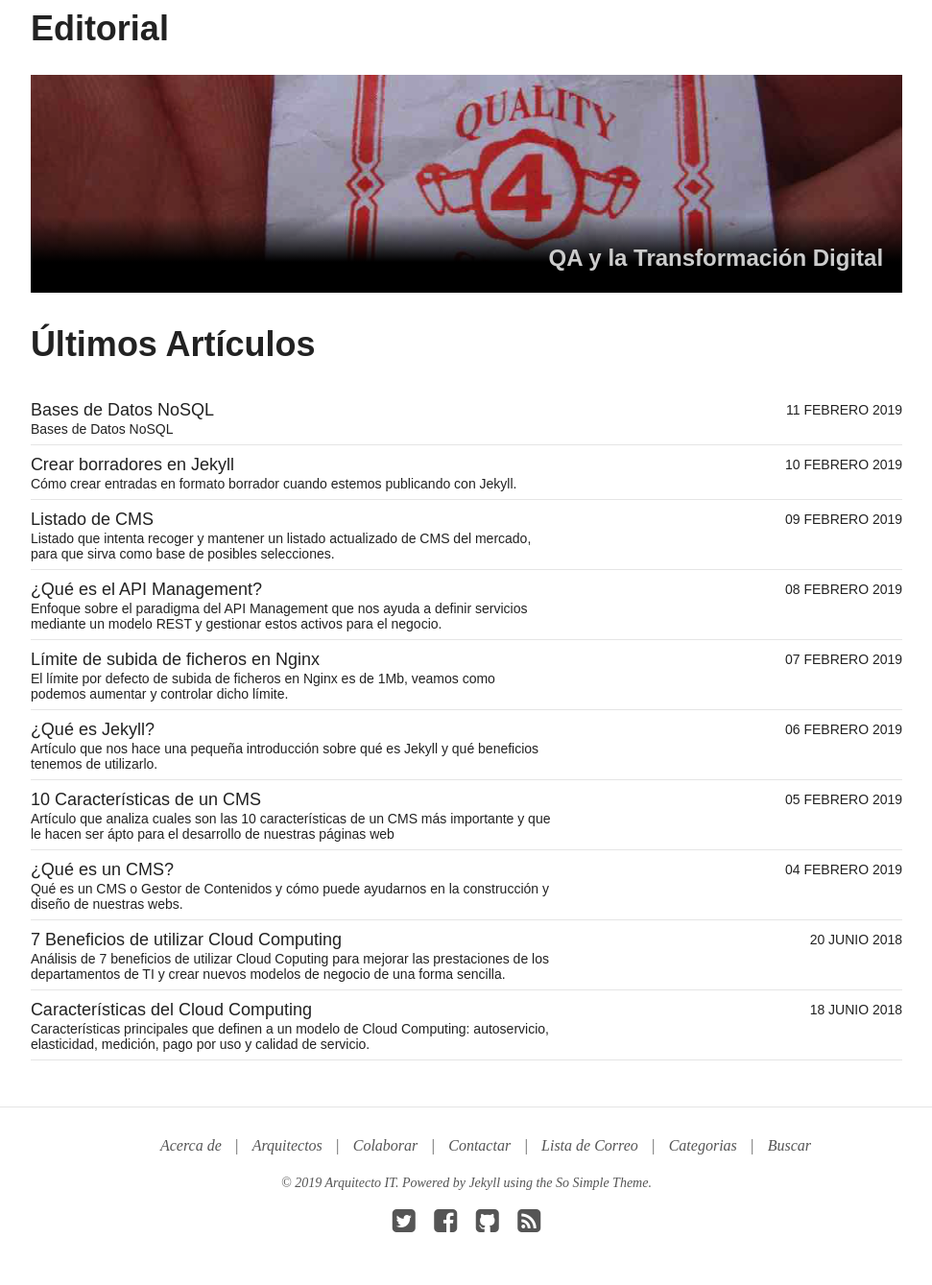
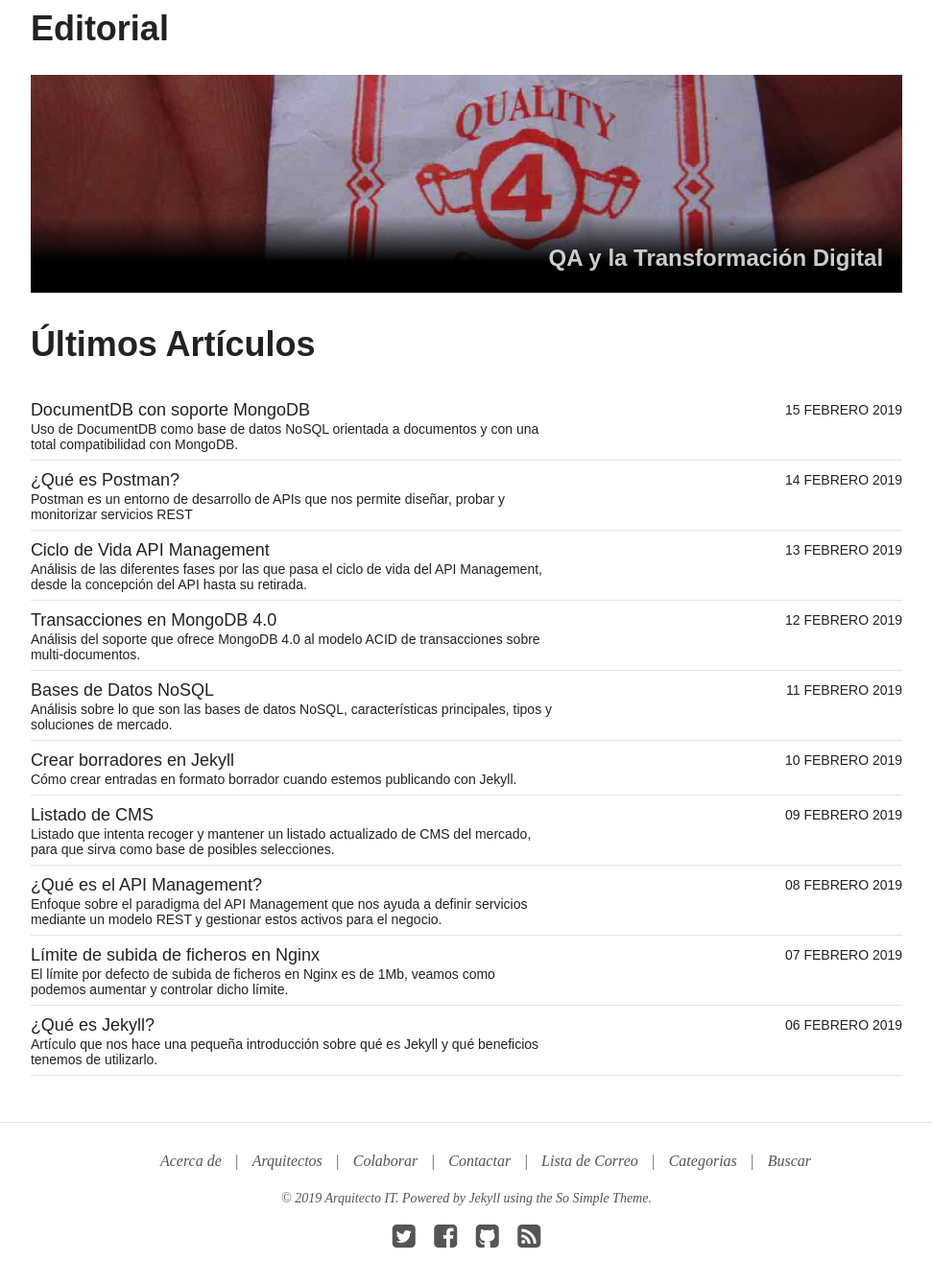
Before and after one commit to jcopete/arquitectoitweb, a Jekyll site: the page built from index.md, in a window 1280 px wide and 1400 px high, scrolled down 1002 px. Shown: the top 1339 px of the window at 96% size, without its empty margins (154-1125 px from the left). Built offline with Jekyll 4.4.1, drawn with Linux system fonts in a browser that asks for light colours; nearby versions of some CDN libraries.

Commit message:
Artículos semana 11/febrero

```diff
--- a/_drafts/api-management/2019-02-13-ciclo-vida-api-management.md
+++ b/_posts/api-management/2019-02-13-ciclo-vida-api-management.md
@@ -33,14 +33,14 @@ El API empieza a tomar forma. La idea es que las funcionalidades que se han defi
 
 La idea es que **se definan las entidades** que va a manejar, así como **las operaciones** sobre dichas entidades. Cada uno de los end-point debe de tener una **descripción clara sobre la funcionalidad que aporta**.
 
-Además hay que **crear los juegos de pruebas** sobre las operaciones que hemos definido en las que se incluyan peticiones y respuestas de ejemplo. Para ello nos podemos apoyar en herramientas como **Postman**. Los ejemplos de peticiones y respuestas deben dar respuesta a los casos de uso de la **fase de concepción**.
+Además hay que **crear los juegos de pruebas** sobre las operaciones que hemos definido en las que se incluyan peticiones y respuestas de ejemplo. Para ello nos podemos apoyar en herramientas como [Postman][Postman]. Los ejemplos de peticiones y respuestas deben dar respuesta a los casos de uso de la **fase de concepción**.
 
 Adicionalmente, en esta **fase de diseño** se deberá de adjuntar *mockups o sandbox* para poder probar los APIs por parte de los futuros consumidores, sin la necesidad de que tengamos construido y disponible nuestro API. De esta forma podemos acelerar mucho la creación de las aplicaciones alrededor de nuestro API.
 
 ## Desarrollo
 Una vez tenemos el API diseñado pasamos a la **fase de desarrollo**. Aunque en algunas ocasiones queramos empezar directamente por esta **fase de desarrollo** no debemos de menospreciar las **fases de concepción** y **diseño** ya que un buen trabajo en esas fases hará que el desarrollo sea más ligero.
 
-En la **fase de desarrollo** utilizaremos la definición realizada en los documentos [Swagger][Swagger] para comenzar con la codificación en el lenguaje de programación que utilicemos para la implementación del API.
+En la **fase de desarrollo** utilizaremos la definición realizada en los documentos **Swagger** para comenzar con la codificación en el lenguaje de programación que utilicemos para la implementación del API.
 
 Pueden aparecer algunos detalles técnicos en esta fase que no estén resueltos como pueden ser la gestión de ciertos tipos de datos, la cual se puede quedar en un mero tema de formato de los tipos o puede llegar a ser hasta una carencia funcional de nuestro API.
 
@@ -59,3 +59,5 @@ En algún momento de la vida del API este llegará a su **fase de retirada**. Es
 Llegado el momento de esta **fase de retirada** deberemos de **notificar a todos los clientes que están subscritos al API que este va a ser retirado**. Esta notificación deberá de realizarse con el suficiente tiempo como para que los consumidores del API puedan adaptar sus desarrollos al nuevo API o para que retiren la invocación.
 
 En esta notificación se suele incorporar el *Path* de la nueva versión o de la nueva API, para facilitar a los consumidores su adaptación.
+
+[Postman]: {{site.url}}/postman/que-es-postman/
--- a/_posts/nosql/2019-02-11-bd-nosql.md
+++ b/_posts/nosql/2019-02-11-bd-nosql.md
@@ -1,7 +1,7 @@
 ---
 layout: post
 title: Bases de Datos NoSQL
-excerpt: "Bases de Datos NoSQL"
+excerpt: "Análisis sobre lo que son las bases de datos NoSQL, características principales, tipos y soluciones de mercado."
 categories: nosql
 tags: [json,documentos,clave/valor,grafos,columnar,memcached,redis,mongodb,couchdb,neo4j,cassandra,hbase]
 image:
```
Also changed, not shown: _posts/documentdb/2019-02-15-documentdb-soporte-mongodb.md (renamed from _drafts/documentDB/2019-02-15-documentdb-soporte-mongodb.md), _posts/mongodb/2019-02-12-transacciones-en-mongodb.md (renamed from _drafts/mongodb/2019-02-12-transacciones-en-mongodb.md), _posts/postman/2019-02-14-que-es-postman.md (renamed from _drafts/postman/2019-02-14-que-es-postman.md).
